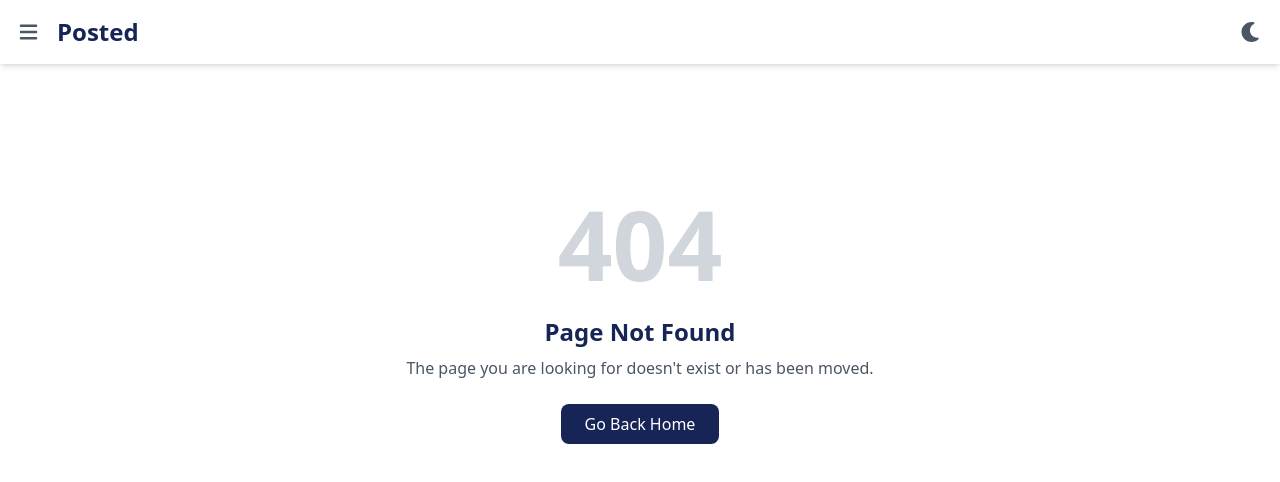
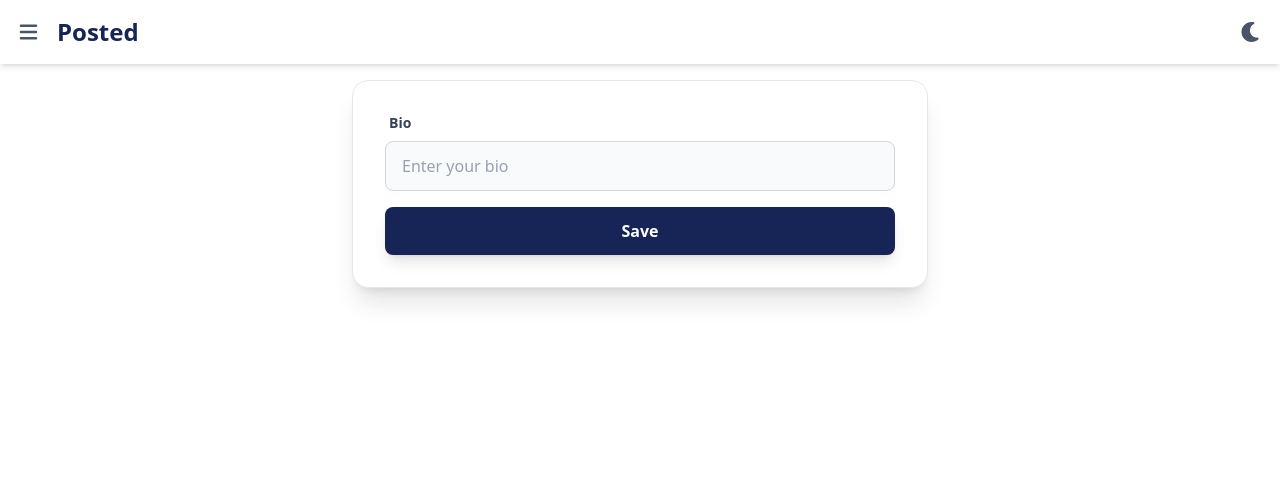
Before and after one commit to Paung1999/posted, a React (Vite) app: page /editProfile in a window 1280 px wide. Before the commit this address had no page. Shown: the top 482 px of the page. Built offline with nearby package versions, Linux system fonts and the light colour scheme.

Commit message:
added edit profile

```diff
--- a/src/main.jsx
+++ b/src/main.jsx
@@ -6,6 +6,7 @@ import Home from './pages/Home.jsx'
 import Login from './pages/Login.jsx'
 import Register from './pages/Register.jsx'
 import Profile from './pages/Profile.jsx'
+import EditProfile from './pages/EditProfile.jsx'
 import AppProvider from './providers/AppProvider.jsx'
 import PostDetail from './pages/PostDetail.jsx'
 import AddPostPage from './pages/AddPostPage.jsx'
@@ -39,6 +40,10 @@ const router = createBrowserRouter([
         element: <Profile/>
       },
       {
+        path: '/editProfile',
+        element: <EditProfile/>
+      },
+      {
         path: '/PostDetail/:id',
         element: <PostDetail/>
       },
--- /dev/null
+++ b/src/pages/EditProfile.jsx
@@ -0,0 +1,68 @@
+import { useForm } from "react-hook-form"
+import { useNavigate } from "react-router"
+import { useApp } from "../providers/AppProvider"
+
+const api = "http://localhost:8800";
+
+export default function EditProfile(){
+    const { auth, setAuth } = useApp();
+    const navigate = useNavigate();
+    const {
+        register,
+        handleSubmit,
+        reset,
+        formState: { errors },
+    } = useForm({
+        defaultValues: {
+            bio: auth?.bio || ""
+        }
+    });
+
+
+    const onSubmit = async (data) => {
+        const token = localStorage.getItem('token');
+        if(!token){
+            return;
+        }
+        try{
+            const res = await fetch(`${api}/users/profile`, {
+                method: 'PUT',
+                headers: {
+                    'Content-Type' : 'application/json',
+                    'Authorization' : `Bearer ${token}`
+                },
+                body: JSON.stringify(data)
+            });
+            if(!res.ok){
+                return;
+            }
+            const updatedUser = await res.json();
+            // Update the local auth state with the new data from the server
+            setAuth({ ...auth, ...updatedUser });
+            reset();
+            navigate('/profile');
+
+        }catch(err){
+            console.log(err);
+        }
+    }
+    return(
+        <div className="w-full max-w-xl flex flex-col gap-6 p-8 bg-white dark:bg-gray-900 rounded-2xl shadow-xl border border-gray-200 dark:border-gray-700 transition-all duration-300 m-auto">
+            <form onSubmit={handleSubmit(onSubmit)} className="flex flex-col gap-6">
+                <div className="flex flex-col gap-2">
+                    <label htmlFor="bio" className="text-sm font-semibold text-gray-700 dark:text-gray-300 ml-1">Bio</label>
+                    <input
+                        type="text"
+                        id="bio"
+                        {...register("bio", { required: "Bio is required"} )}
+                        placeholder="Enter your bio"
+                        className="w-full px-4 py-3 rounded-lg bg-gray-50 dark:bg-gray-800 border border-gray-300 dark:border-gray-600 text-gray-900 dark:text-white focus:ring-2 focus:ring-blue-600 focus:border-transparent outline-none transition-all placeholder-gray-400"
+                    />
+                    {errors.bio && <p className="text-red-500 text-sm mt-1">{errors.bio.message}</p>}
+                    <button type="submit" className="w-full bg-blue-950 dark:bg-blue-600 text-white font-bold py-3 rounded-lg hover:bg-blue-900 dark:hover:bg-blue-700 transform transition-all active:scale-[0.98] shadow-lg mt-2 cursor-pointer">Save</button>
+                </div>
+            </form>
+
+        </div>
+    )
+}
--- a/src/pages/PostDetail.jsx
+++ b/src/pages/PostDetail.jsx
@@ -4,10 +4,12 @@ import { formatDistanceToNow } from "date-fns";
 import Comment from "../components/Comment";
 import Loading from "../components/Loading";
 import AddCommentForm from "../components/AddCommentForm";
+import { useApp } from "../providers/AppProvider";
 
 const api = "http://localhost:8800";
 
 export default function PostDetail() {
+  const { auth } = useApp();
   const { id } = useParams();
   const {
     data: post,
@@ -58,7 +60,9 @@ export default function PostDetail() {
         </div>
       </div>
 
-      <AddCommentForm postId={post.id}/>
+      {auth && (
+        <AddCommentForm postId={post.id}/>
+      )}
 
       {post.comment.length > 0?(
         <div className="w-full max-w-2xl min-h-70 bg-gray-50 dark:bg-gray-800 rounded-2xl shadow-xl  flex flex-col items-center justify-center p-8 ">
--- a/src/pages/Profile.jsx
+++ b/src/pages/Profile.jsx
@@ -54,7 +54,9 @@ export default function Profile(){
               </div>
             </div>
 
-            <button className="px-4 py-2 bg-gray-100 hover:bg-gray-200 dark:bg-gray-700 dark:hover:bg-gray-600 text-gray-700 dark:text-gray-200 rounded-lg font-medium transition-colors">
+            <button className="px-4 py-2 bg-gray-100 hover:bg-gray-200 dark:bg-gray-700 dark:hover:bg-gray-600 text-gray-700 dark:text-gray-200 rounded-lg font-medium transition-colors"
+              onClick={()=> navigate('/editProfile')}
+            >
               Edit Profile
             </button>
           </div>
```
